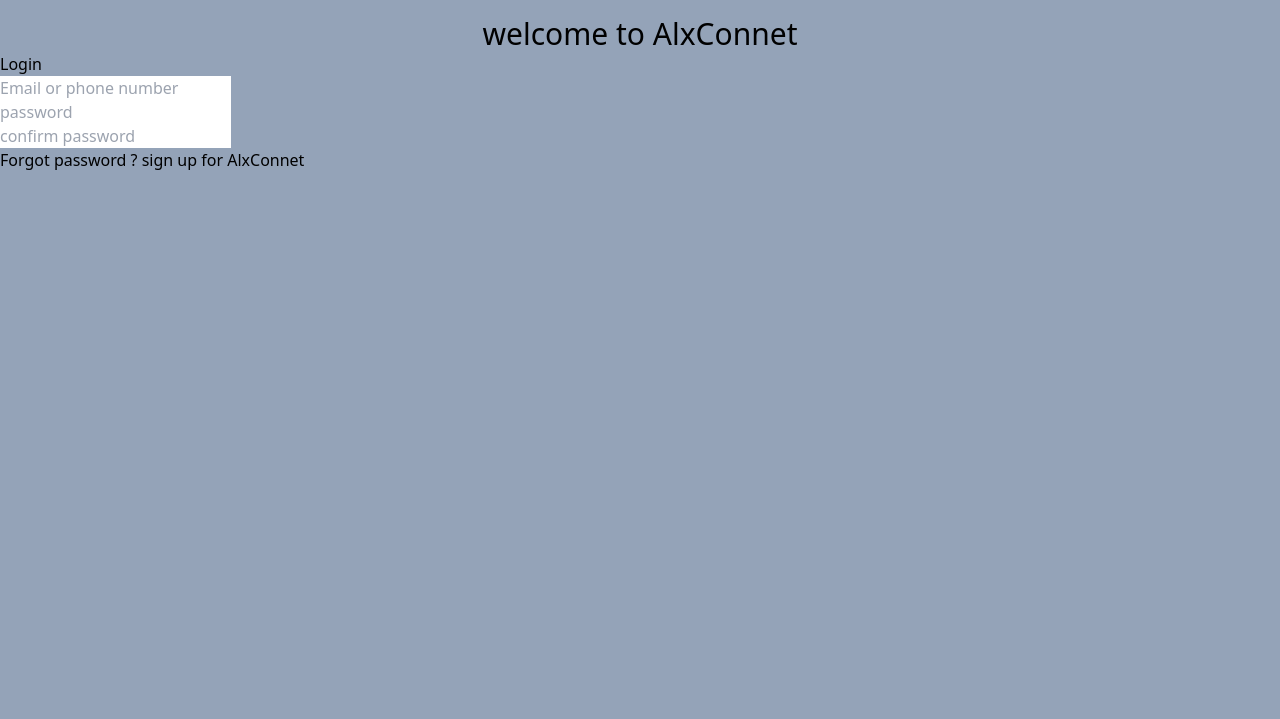
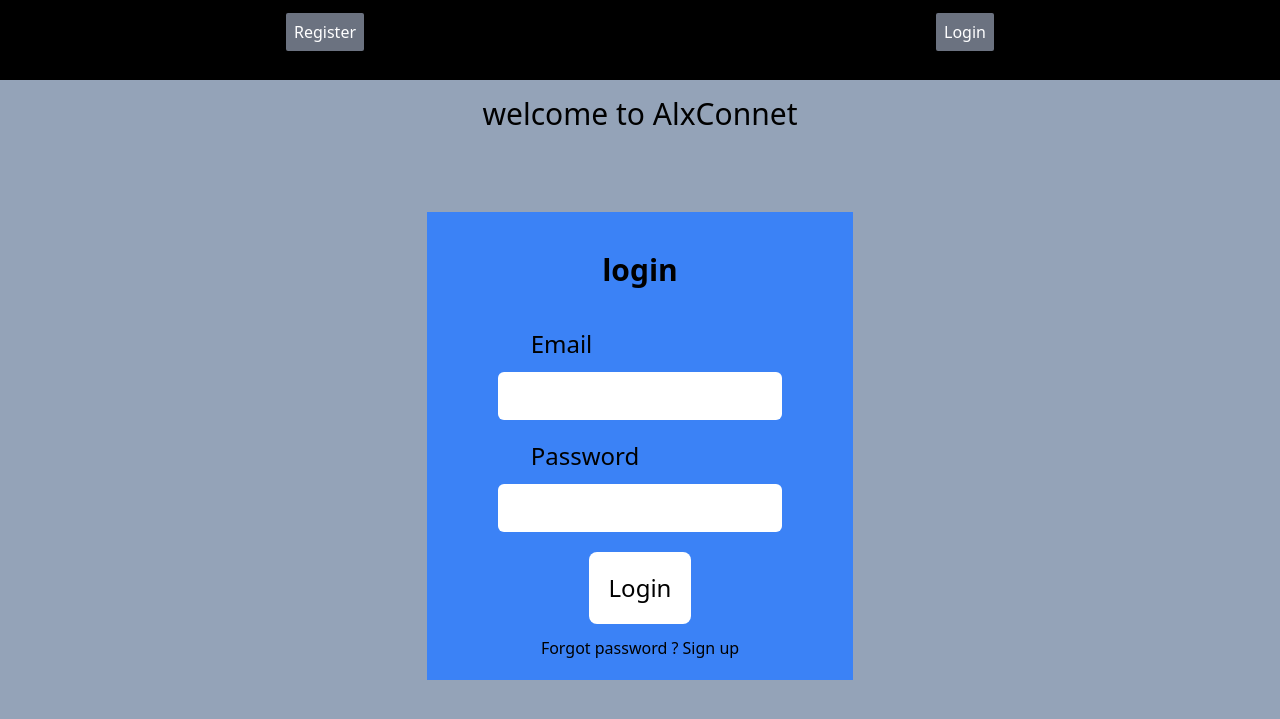
Before and after one commit to Triad01/Alxconnect, a Flask app: page /login in a window 1280 px wide. Shown: the top 719 px of the page. Run offline with Flask 3, Linux system fonts and the light colour scheme; some libraries are stand-ins or nearby versions.

Commit message:
added login and log out routes

```diff
--- a/alxconnect/__init__.py
+++ b/alxconnect/__init__.py
@@ -3,6 +3,7 @@ from flask import Flask
 
 app = Flask("__name__")
 app.template_folder = "alxconnect/templates"
+app.config["SECRET_KEY"] = "f8861cba917f7384690f3ada0ccd9a4e"
 
 
 class Route:
--- a/alxconnect/forms.py
+++ b/alxconnect/forms.py
@@ -1,10 +1,10 @@
 from flask_wtf import FlaskForm
-from wtforms import StringField, EmailField, PasswordField, SubmitField
+from wtforms import StringField, PasswordField, SubmitField, BooleanField
 from wtforms.validators import DataRequired, Length, Email, EqualTo
 
 class RegisterationForm(FlaskForm):
     username = StringField("Username", validators=[DataRequired(), Length (min=2, max=20)])
-    email = EmailField("Email", validators=[DataRequired(), Email()])
+    email = StringField("Email", validators=[DataRequired(), Email()])
     password = PasswordField("Password", validators = [DataRequired()])
     confirm_password = PasswordField("Confirm password", validators=[DataRequired(), EqualTo("password")])
     submit = SubmitField("Sign up")
@@ -12,6 +12,7 @@ class RegisterationForm(FlaskForm):
 
 
 class LoginForm(FlaskForm):
-    email = EmailField("Email", validators=[DataRequired(), Email()])
+    email = StringField("Email", validators=[DataRequired(), Email()])
     password = PasswordField("Password", validators = [DataRequired()])
+    remember = BooleanField("Remember me")
     submit = SubmitField("Login")
--- a/alxconnect/routes.py
+++ b/alxconnect/routes.py
@@ -1,5 +1,6 @@
-from flask import render_template
+from flask import render_template, redirect, url_for, flash
 from alxconnect import app
+from alxconnect.forms import RegisterationForm, LoginForm
 
 
 
@@ -19,11 +20,24 @@ def test():
     return render_template("about.html", title="title")
 
 
-@app.route("/register")
+@app.route("/register", methods=["GET", "POST"])
 def register():
-    return render_template("register.html");
+    form = RegisterationForm()
+    if form.validate_on_submit():
+        flash(f"Account successfully created for {form.username.data}", "success")
+        return redirect(url_for("home"))
+
+    return render_template("register.html",  title="Register", form = form);
 
 
-@app.route("/login")
+@app.route("/login", methods=["GET", "POST"])
 def login():
-    return render_template("login.html")
+    form = LoginForm()
+    if form.validate_on_submit():
+        if form.email.data == "test@gmail.com" and form.password.data == "12345":
+            flash("Login successful", "success")
+            return redirect(url_for('home'))
+        else:
+            flash("login failed")
+
+    return render_template("login.html", title="Login", form = form)
--- a/alxconnect/templates/base.html
+++ b/alxconnect/templates/base.html
@@ -7,7 +7,32 @@
     <title>{{title}}</title>
   </head>
   <body class="bg-slate-400">
+    <header class="bg-black h-20 text-white flex justify-around pt-5">
+      <div>
+        <a
+          class="bg-gray-500 hover:bg-gray-700 p-2 rounded-sm"
+          href="{{url_for('register')}}"
+          >Register</a
+        >
+      </div>
+      <div>
+        <a
+          class="bg-gray-500 hover:bg-gray-700 p-2 rounded-sm"
+          href="{{url_for('login')}}"
+          >Login</a
+        >
+      </div>
+    </header>
     <h1 class="text-center text-3xl mt-4">welcome to AlxConnet</h1>
+    <div class="col-md-8">
+      {% with messages = get_flashed_messages(with_categories=true) %} {% if
+      messages %} {% for category, message in messages %} {% if category ==
+      "success" %}
+      <div class="bg-green-400">{{ message }}</div>
+      {% else %}
+      <div class="bg-red-400">{{ message }}</div>
+      {% endif %} {% endfor %} {% endif %} {% endwith %}
+    </div>
     {% block content %} {% endblock content %}
   </body>
 </html>
--- a/alxconnect/templates/home.html
+++ b/alxconnect/templates/home.html
@@ -1,4 +1,5 @@
 {%extends "base.html" %} {% block content %} {% for post in posts %}
+
 <div>
   <p>This is post by {{post.user}} at {{post.created_at}}</p>
   <p>{{post.post}}</p>
--- a/alxconnect/templates/login.html
+++ b/alxconnect/templates/login.html
@@ -1,20 +1,49 @@
 {%extends "base.html" %} {% block content %}
-<div>
-  <h1>Login</h1>
+<section>
+  <form
+    method="POST"
+    action="/login"
+    class="text-center w-1/3 h-full bg-blue-500 m-auto mt-20"
+  >
+    {{ form.hidden_tag() }}
+    <h1 class="text-center font-bold text-3xl mt-10 pt-10 mb-10">login</h1>
+    <!-- FORM GROUP FOR EMAIL -->
+    <div class="mb-5 bg-red">
+      {{form.email.label(class="block text-start pl-6 ml-20 text-2xl mb-3")}} {%
+      if form.email.errors %} {{ form.email(class="w-2/3 pl-4 p-2 outline-none
+      border-none rounded-md text-2xl") }}
+      <div class="text-red-500 m-1">
+        {% for error in form.email.errors %}
+        <span>{{ error }}</span>
+        {% endfor %}
       </div>
-<form>
-  <div>
-    <input type="email" placeholder="Email or phone number" />
+      {% else %} {{form.email(class="w-2/3 p-2 border-none outline-none
+      rounded-md text-2xl pl-4")}} {% endif %}
+    </div>
+    <!-- FORM GROUP FOR PASSWORD  -->
+    <div class="mb-5 bg-red">
+      {{form.password.label(class="block text-start pl-6 ml-20 text-2xl mb-3")}}
+      {% if form.password.errors %} {{ form.password(class="w-2/3 pl-4 p-2
+      outline-none border-none rounded-md text-2xl") }}
+      <div class="text-red-500 m-1">
+        {% for error in form.password.errors %}
+        <span>{{ error }}</span>
+        {% endfor %}
+      </div>
+      {% else %} {{form.password(class="w-2/3 p-2 border-none outline-none
+      rounded-md text-2xl pl-4")}} {% endif %}
+    </div>
+
+    <div class="pb-5">
+      <div class="text-center d-flex align-center flex justify-center">
+        {{form.submit(class="block text-start p-5 ml-30 text-2xl mb-3 bg-white
+        rounded-lg")}}
       </div>
       <div>
-    <input type="text" placeholder="password" />
+        <a href="#">Forgot password ?</a>
+        <a href="{{url_for('register')}}">Sign up</a>
       </div>
-  <div>
-    <input type="text" placeholder="confirm password" />
-  </div>
-  <div>
-    <a href="#">Forgot password ? </a>
-    <a href="{{url_for('register')}}">sign up for AlxConnet</a>
     </div>
   </form>
+</section>
 {% endblock content %}
```
Also changed, not shown: alxconnect/templates/register.html (+70 -13 lines). Lines whose indentation alone changed are shown as unchanged.
